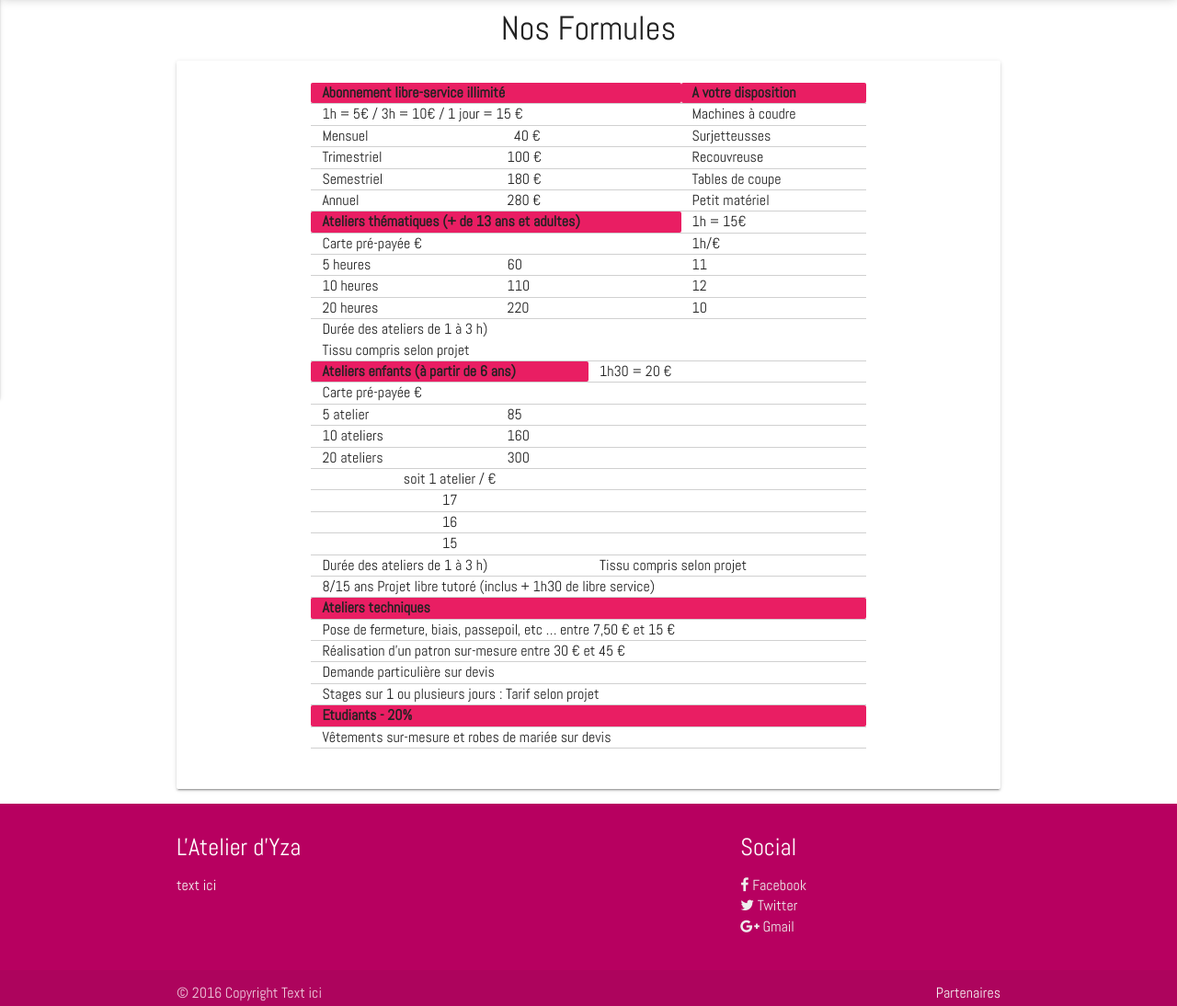
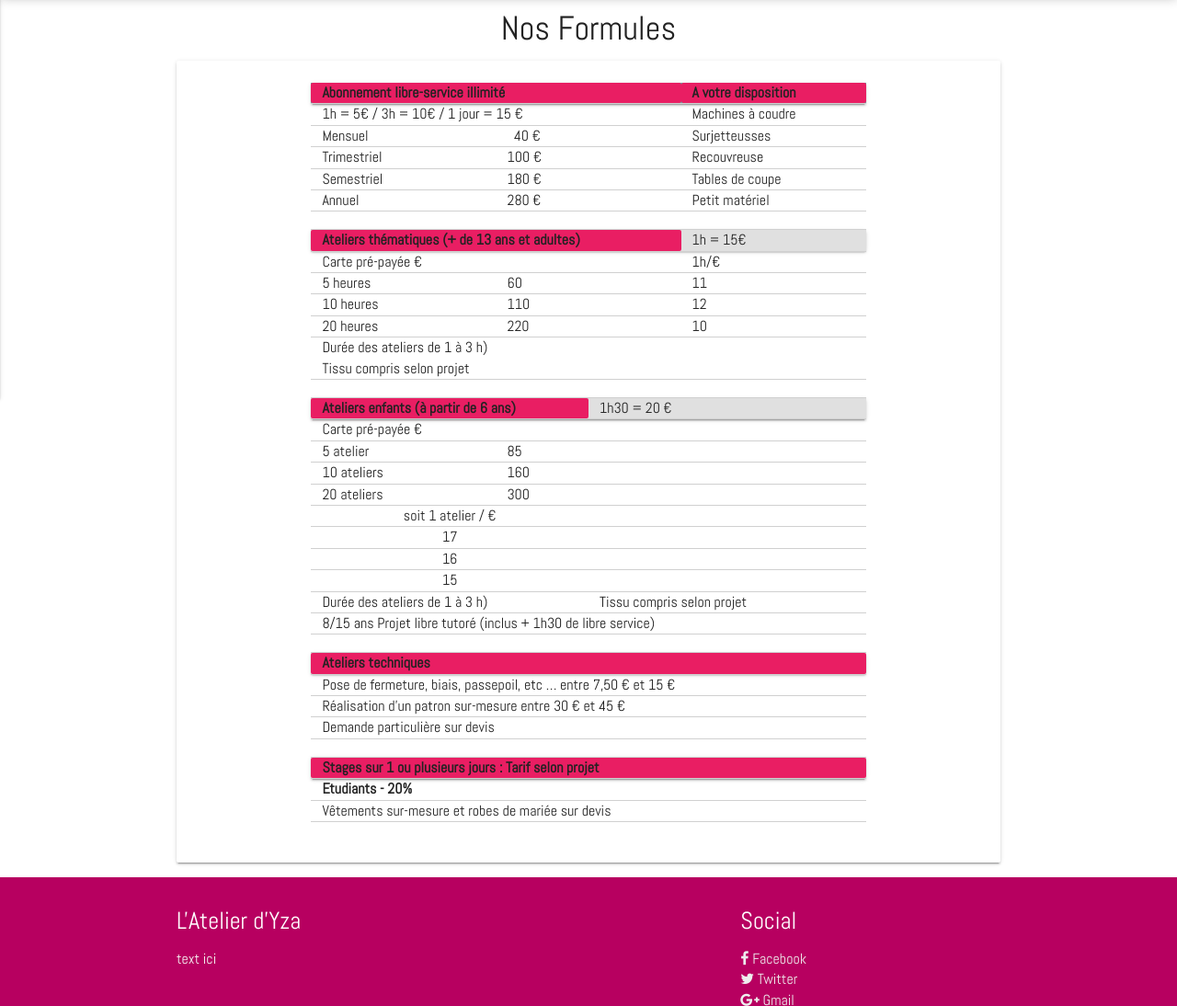
Before and after one commit to Simplon-Roubaix/AtelierYza, a plain HTML site: page tarif.html in a window 1280 px wide. Shown: the part 427-1521 px from the top of the page at 92% size. Drawn offline with nearby package versions, Linux system fonts and the light colour scheme.

Commit message:
in tarif.html table aereted, css changes row height

```diff
--- a/css/main.css
+++ b/css/main.css
@@ -283,7 +283,10 @@ textarea {
 	}
 
 	/****************************  tarif.html **********************/
+	.tarif_empty_tr {
+		height: 20px;
 
+	}
 
 
 
--- a/tarif.html
+++ b/tarif.html
@@ -86,7 +86,7 @@
 										<table class="bordered tarif">
 
 											<!--1-st TARIFF_batch STARTS here====================== 1 -->
-											<thead>
+											<thead class="card-panel teal lighten-2">
 												<tr>
 													<th class="col s12 m8 pink">
 														Abonnement libre-service illimité
@@ -124,12 +124,13 @@
 													<td class="col s6 m4">280 €</td>
 													<td class="col s12 m4 hide-on-small-only">Petit matériel</td>
 												</tr>
-												<tr></tr>
+
 											</tbody>
 
 											<!--2-nd TARIFF_batch STARTS here ===================== 2 -->
+											<tr class="tarif_empty_tr"></tr>
 											<tr class="thematique tarif">
-												<thead>
+												<thead class="card-panel grey lighten-2">
 													<tr>
 														<th class="col s12 m8 pink">
 															Ateliers thématiques (+ de 13 ans et adultes)
@@ -168,8 +169,9 @@
 											<!--2-nd TARIFF_batch ENDS here ======================= 2 -->
 
 											<!--3-rd TARIFF_batch STARTS here ===================== 3 -->
+											<tr class="tarif_empty_tr"></tr>
 											<tr class="enfants tarif">
-												<thead>
+												<thead class="card-panel grey lighten-2">
 													<tr>
 														<th class="col s12 m6 pink">
 															Ateliers enfants (à partir de 6 ans)
@@ -218,8 +220,9 @@
 											<!--3-rd TARIFF_batch ENDS here ======================= 3 -->
 
 											<!--4 - th TARIFF_batch STARTS here  ================== 4 -->
+											<tr class="tarif_empty_tr"></tr>
 											<tr class="technique tarif">
-												<thead>
+												<thead class="card-panel grey lighten-2">
 													<tr>
 														<th class="col s12 m12 pink">
 															Ateliers techniques
@@ -241,17 +244,25 @@
 											<!--4-th TARIFF_batch ENDS here  ====================== 4 -->
 
 											<!--5-th TARIFF_batch STARTS here  ==================== 5 -->
+											<tr class="tarif_empty_tr"></tr>
+											<tr>
+												<thead class="card-panel grey lighten-2">
 													<tr class="etudiants tarif">
+														<th class="col s12 m12 pink">
+															Stages sur 1 ou plusieurs jours : Tarif selon projet
+														</th>
+													</tr>
+												</thead>
+												<tbody>
 													<tr>
-													<td class="col s12 m12">Stages sur 1 ou plusieurs jours : Tarif selon projet</td>
-												</tr>
-												<tr>
-													<td class="col s12 m12 pink"><b>Etudiants - 20%</b></td>
+														<td class="col s12 m12"><b>Etudiants - 20%</b></td>
 													</tr>
 													<tr>
 														<td class="col s12 m12">Vêtements sur-mesure et robes de mariée sur devis</td>
 													</tr>
+													<tbody>
 											</tr>
+
 											<!--5-th TARIFF_batch ENDS here  ====================== 5 -->
 										</table>
 									</div>
```
Lines whose indentation alone changed are shown as unchanged.
